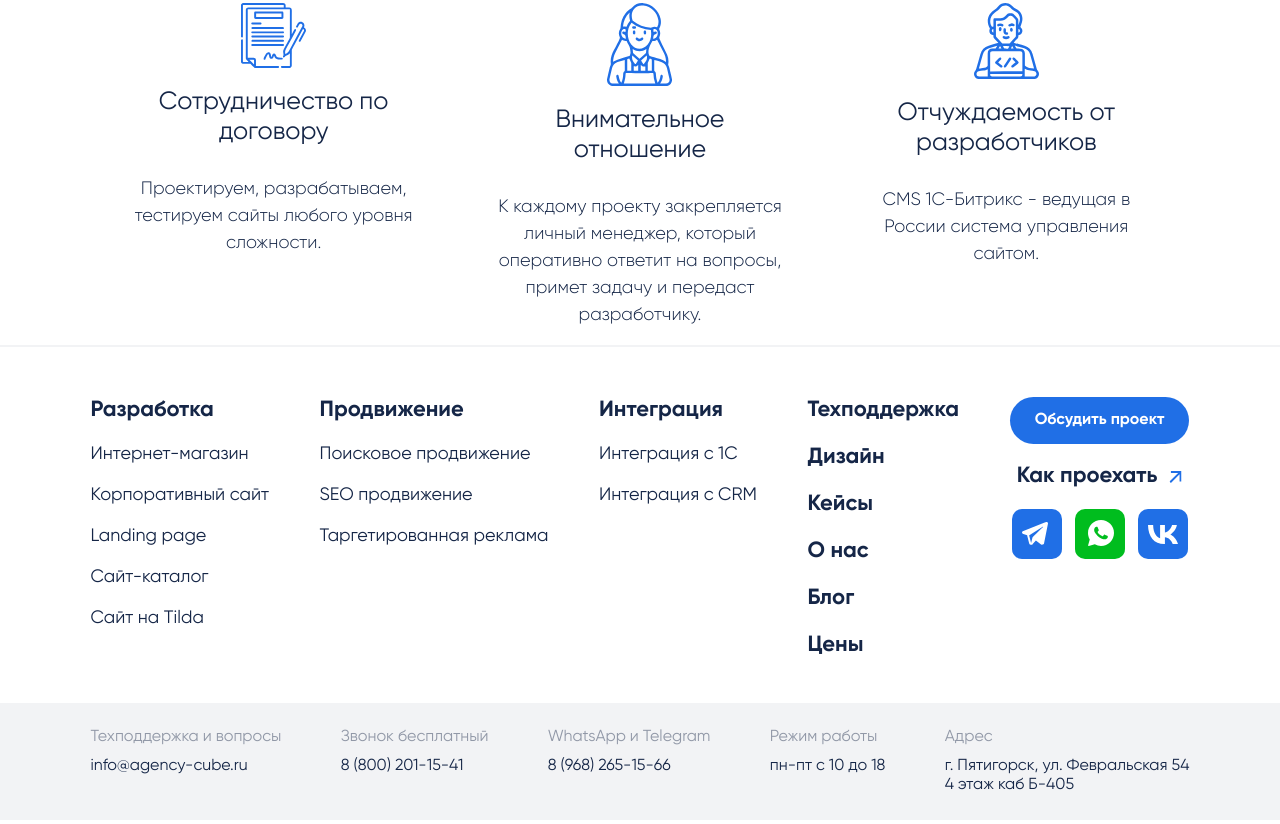
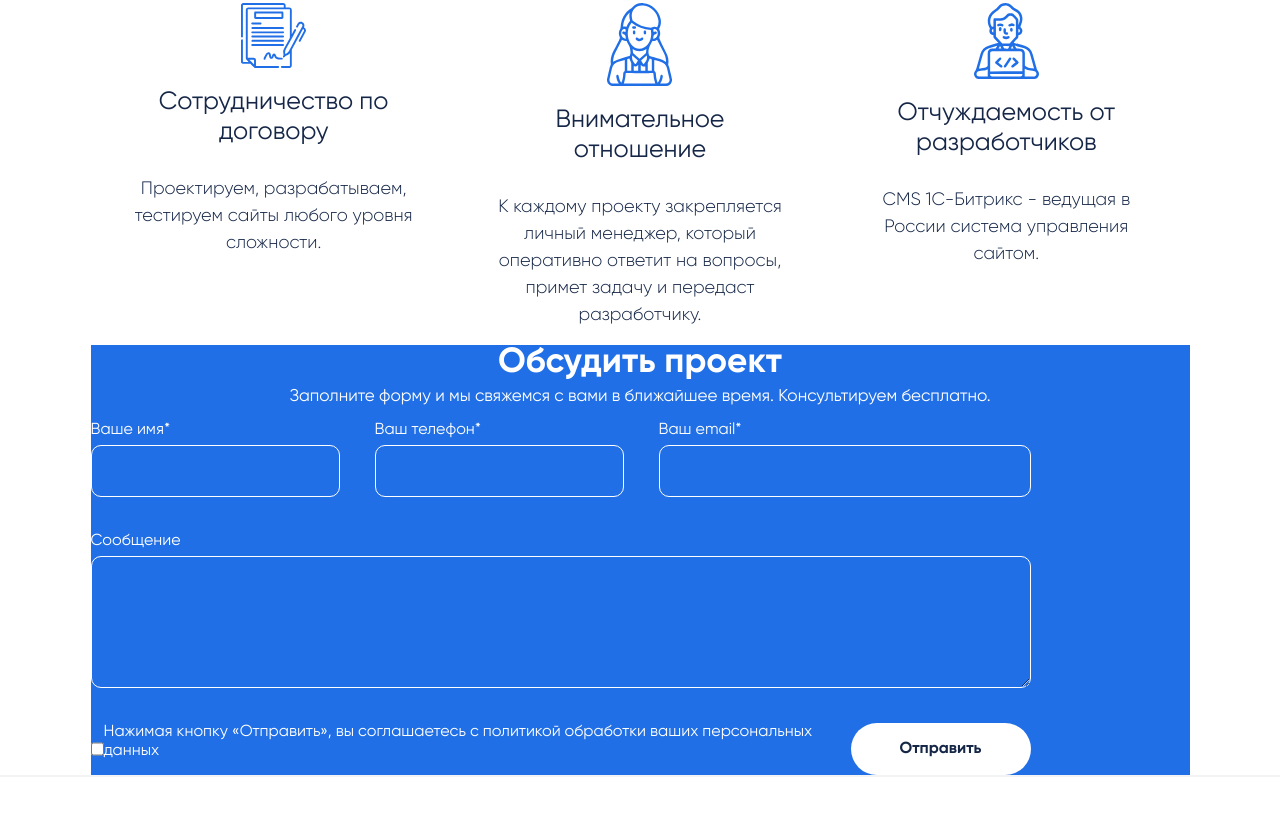
Before and after one commit to ArsenMadzaev/_____CUBE, a website: page app/index.html in a window 1280 px wide. Shown: the part 3004-3828 px from the top of the page. Drawn offline with nearby package versions, Linux system fonts and the light colour scheme; files whose address does not match are found by name.

Commit message:
form add

```diff
--- a/app/index.html
+++ b/app/index.html
@@ -726,6 +726,40 @@
                 </div>
             </div>
         </div>
+
+        <div class="container">
+            <div class="form-feedback">
+                <h4 class="form-feedback__title">Обсудить проект</h4>
+                <p class="form-feedback__subtitle">Заполните форму и мы свяжемся с вами в ближайшее время. Консультируем бесплатно.</p>
+                <form class="form">
+                    <div class="form__inputs">
+                        <div class="form__input">
+                            <label class="form__field-label" for="name">Ваше имя*</label>
+                            <input class="form__text-field" type="text" name="name" id="name">
+                        </div>
+                        <div class="form__input">
+                            <label class="form__field-label" for="name">Ваш телефон*</label>
+                            <input class="form__text-field" type="phone" name="phone" id="phone">
+                        </div>
+                        <div class="form__input form__input--email">
+                            <label class="form__field-label" for="name">Ваш email*</label>
+                            <input class="form__text-field" type="email" name="email" id="email">
+                        </div>
+                        <div class="form__input form__input--textarea">
+                            <label class="form__field-label" for="name">Сообщение</label>
+                            <textarea class="form__text-field" type="text" name="message" id="message" rows="5" cols="33"></textarea>
+                        </div>
+                        <div class="form__input form__input--checkbox">
+                            <input class="form__text-field" type="checkbox" name="policy" id="policy">
+                            <label class="form__field-label" for="policy">Нажимая кнопку «Отправить», вы соглашаетесь с политикой обработки ваших персональных данных</label>
+                        </div>
+                        <button class="button button--submit" type="submit" value="Отправить">Отправить</button>
+
+                    </div>
+                </form>
+            </div>
+        </div>
+
     </main>
     <!-- END main -->
 
--- a/app/scss/style.scss
+++ b/app/scss/style.scss
@@ -737,6 +737,22 @@ svg {
                 display: flex;
                 flex-direction: column;
                 gap: rem(20px);
+                animation: openDisplayNone 1s ease-out 0s 1 normal;
+                animation-fill-mode: forwards;
+
+
+                @keyframes openDisplayNone {
+                    0% {
+                      display: block;
+                      opacity: 0;
+                      visibility: hidden;
+                    }
+                    100% {
+                      display: block;
+                      opacity: 1;
+                      visibility: visible;
+                    }
+                }
             }
         }
 
@@ -896,7 +912,89 @@ svg {
 
 
     }
+
+    .form-feedback {
+        @include color(background-color, blue);
+
+        &__title {
+            font-size: rem(35px);
+            line-height: rem(35px);
+            font-weight: 700;
+            @include color(color, white);
+            text-align: center;
+        }
+
+        &__subtitle {
+            font-size: rem(17px);
+            line-height: rem(17px);
+            font-weight: 400;
+            @include color(color, white);
+            text-align: center;
+        }
+    }
+
 }
+
+.form {
+    max-width: rem(940px);
+
+    &__inputs {
+        display: flex;
+        flex-wrap: wrap;
+        gap: rem(35px);
+    }
+
+    &__text-field {
+        font-size: rem(18px);
+        line-height: rem(20px);
+        padding: rem(15px);
+        border-radius: rem(10px);
+        border: 1px solid $white;
+    }
+
+    &__field-label {
+        font-size: rem(16px);
+        line-height: rem(19px);
+        margin-bottom: rem(5px);
+    }
+
+    &__input {
+        display: flex;
+        flex-direction: column;
+        flex: 1;
+
+        &--checkbox {
+            flex-direction: row;
+            width: 100%;
+            flex: 1;
+
+        }
+
+        &--textarea {
+            width: 100%;
+            flex: auto;
+        }
+
+        &--email {
+            flex: 2;
+        }
+    }
+
+    &__field-label {
+        @include color(color, white);
+    }
+
+    &__input input:focus, &__input textarea:focus {
+        @include color(color, black);
+        @include color(background-color, white);
+    }
+
+    &__input input, &__input textarea {
+        @include color(color, white);
+        @include color(background-color, blue);
+    }
+}
+
 
 .footer {
     //mobile
@@ -1179,6 +1277,13 @@ svg {
     &:disabled {
         opacity: 1;
     }
+
+    &--submit {
+        @include color(color, black);
+        @include color(background-color, white);
+        width: rem(180px);
+        height: rem(52px);
+    }
 }
 
 .loading {
```
Also changed, not shown: app/css/style.min.css.
